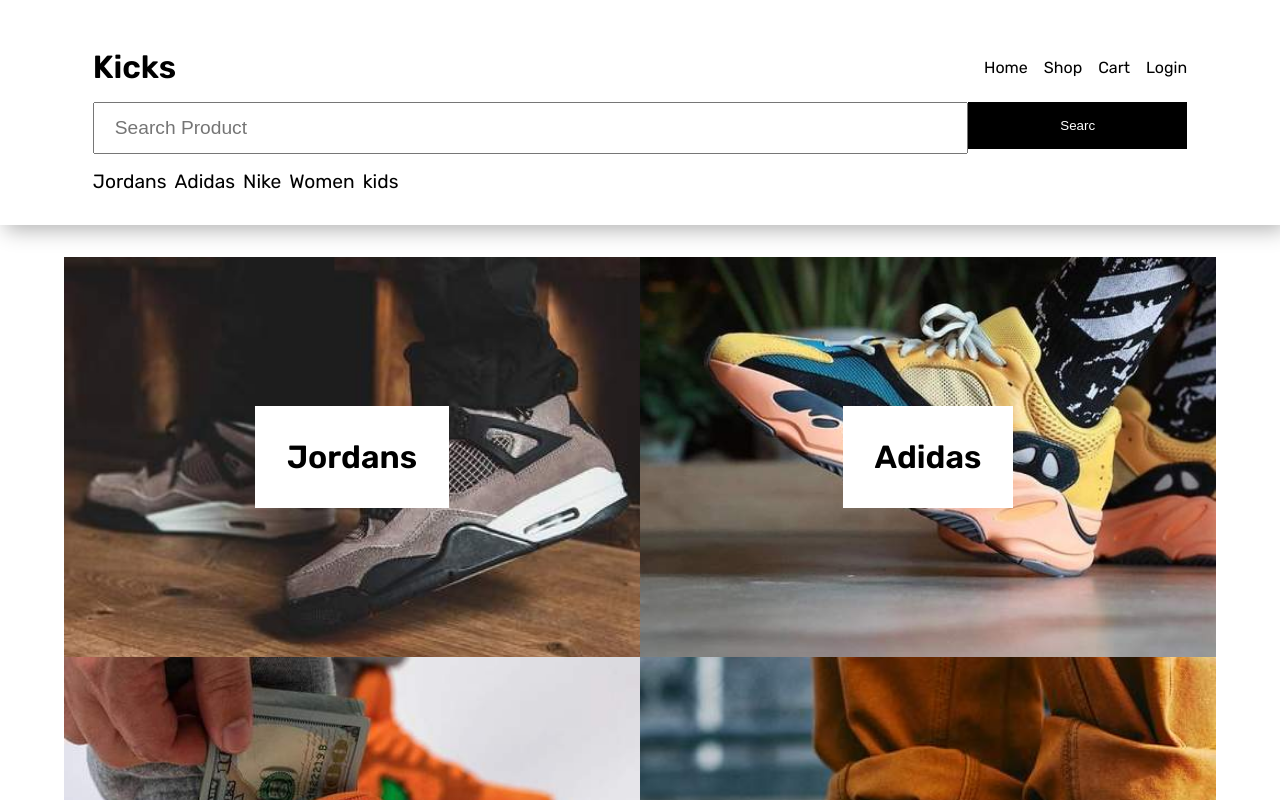
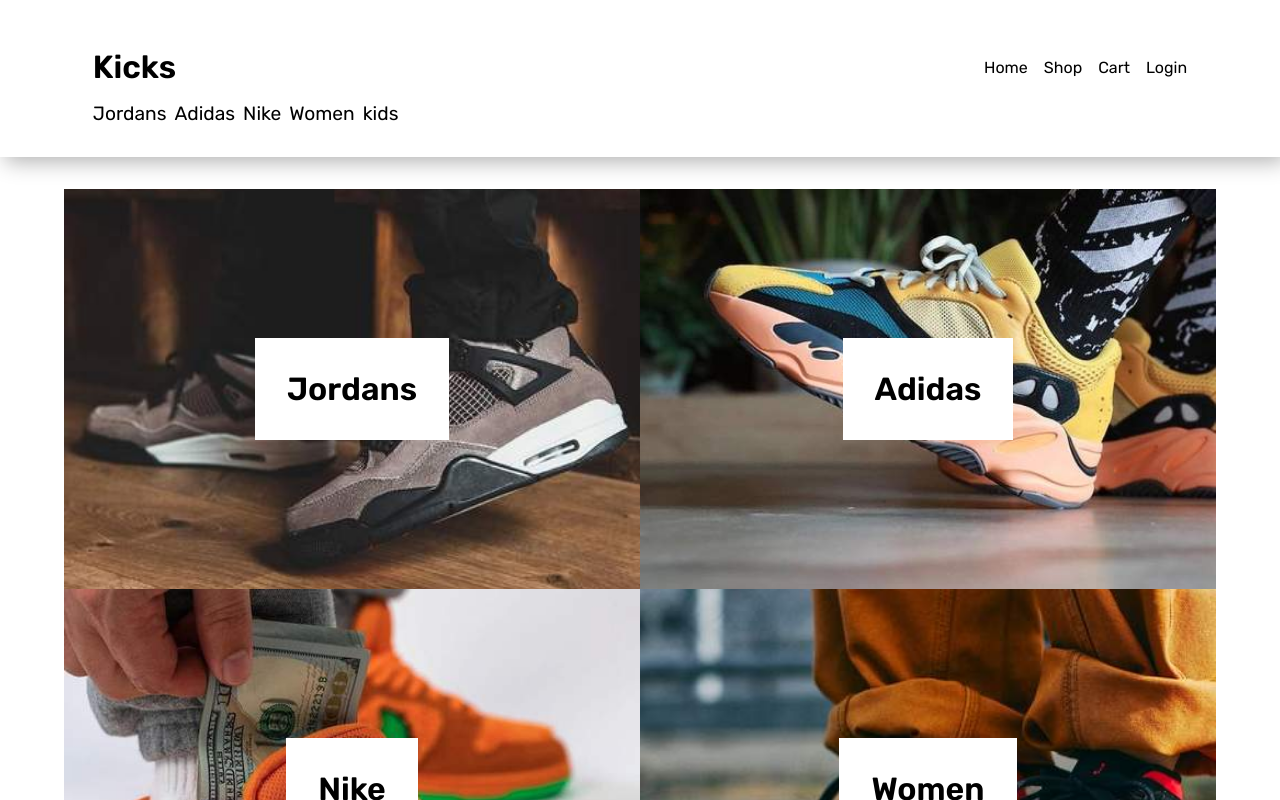
Before and after one commit to kofiarhin/rt-sneaker-shop, a React (Create React App) app: page / in a window 1280 px wide. Shown: the top 800 px of the page. Built offline with nearby package versions, Linux system fonts and the light colour scheme; no server answers.

Commit message:
update readme file

```diff
--- a/src/components/header/header.component.jsx
+++ b/src/components/header/header.component.jsx
@@ -41,10 +41,6 @@
             </div>
 
             <div className="container">
-                <Search />
-            </div>
-
-            <div className="container">
                 <div className="links">
                     <Link to="/shop/jordan">Jordans</Link>
                     <Link to="/shop/adidas">Adidas</Link>
--- a/src/components/search/search.component.jsx
+++ b/src/components/search/search.component.jsx
@@ -5,6 +5,8 @@
 import CustomButton from "../custom-button/custom-button.component"
 import { connect } from "react-redux"
 import { searchItem } from "../../redux/search/search.action"
+
+
 class Search extends React.Component {
 
     constructor() {
@@ -37,6 +39,8 @@
         this.setState({
             search: ""
         })
+
+
     }
 
     render() {
@@ -46,7 +50,7 @@
 
             <form onSubmit={this.handleSubmit}>
                 <FormInput placeholder="Search Product" name="search" handleChange={this.handleChange} value={this.state.search} />
-                <CustomButton> Searc</CustomButton>
+                <CustomButton> Search</CustomButton>
             </form>
 
         </div>
```
Also changed, not shown: 1 other file (tests, documents, lock files or other folders).
